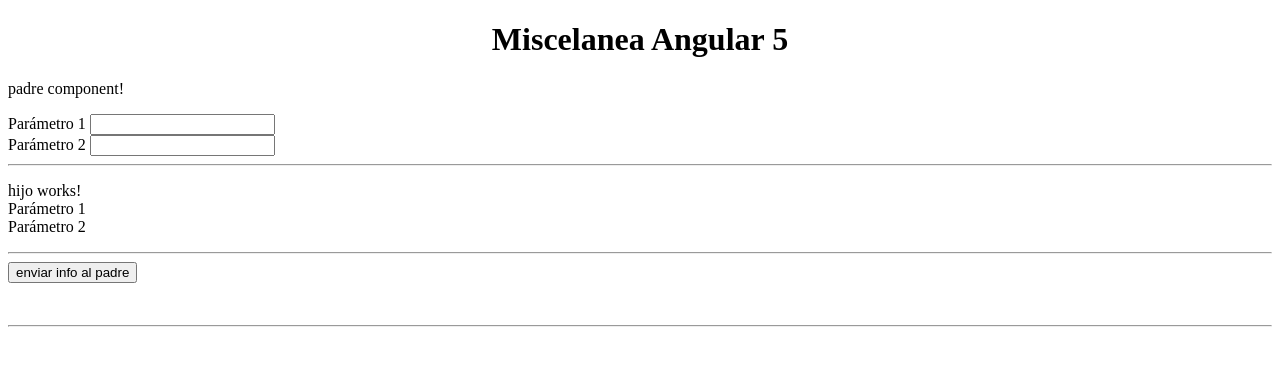
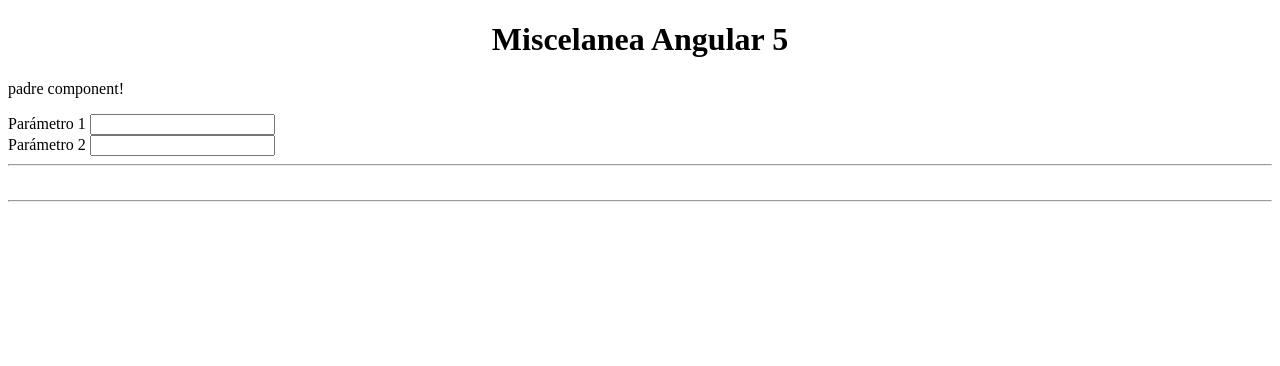
Before and after one commit to fideljosevillero/Miscelanea-Angular5, an Angular app: page / in a window 1280 px wide. Shown: the top 366 px of the page. Built offline with nearby package versions, Linux system fonts and the light colour scheme.

Commit message:
Hook 'OnDestroy'

```diff
--- a/src/app/hijo/hijo.component.html
+++ b/src/app/hijo/hijo.component.html
@@ -1,11 +1,15 @@
+<div>
 	<p>
 	  hijo works!
 	  <br/>
 	  Parámetro 1
-  <b><u>{{parametroRecibido}}</u></b>
+	  <b>
+	  	<u>{{parametroRecibido}}</u>
+	  </b>
 	  <br/>
 	  Parámetro 2
 	  <b><u>{{parametroRecibido_2}}</u></b>
 	</p>
 	<hr/>
 	<button (click)="enviarDator()">enviar info al padre</button>
+</div>
--- a/src/app/hijo/hijo.component.ts
+++ b/src/app/hijo/hijo.component.ts
@@ -1,4 +1,4 @@
-import { Component, OnInit, Input, Output, EventEmitter, OnChanges, SimpleChanges, DoCheck } from '@angular/core';
+import { Component, OnInit, Input, Output, EventEmitter, OnChanges, SimpleChanges, DoCheck, OnDestroy } from '@angular/core';
 
 // Models
 import { Cliente } from '../Models/Cliente.component';
@@ -8,7 +8,7 @@
   templateUrl: './hijo.component.html',
   styleUrls: ['./hijo.component.css']
 })
-export class HijoComponent implements OnInit, OnChanges, DoCheck {
+export class HijoComponent implements OnInit, OnChanges, DoCheck, OnDestroy {
 
   @Input('change_name') parametroRecibido: String;
   @Input() parametroRecibido_2: String;
@@ -36,6 +36,14 @@
   ngDoCheck(){
     console.log("lanzando el ngDoCheck");
   }
+
+  // Hook 4 (Antes de destruir el componente)
+  ngOnDestroy(){
+    // limpiar variables o lo que desees hacer antes que el componente sea destruido
+    console.log("componente 'hijo' se va a destruir");
+  }
+
+
   enviarDator(){
   	this.pasarDatosAlPadre.emit({
   		'nombres': this.cliente.nombres,
--- a/src/app/padre/padre.component.html
+++ b/src/app/padre/padre.component.html
@@ -10,9 +10,8 @@
 
 <hr/>
 
-<p>
-	<!-- <app-hijo [parametroRecibido] = "'texto cualquiera'"></app-hijo> -->
-	<!-- <app-hijo [parametroRecibido] = "parametro1"></app-hijo> -->
+<!-- valida la variable y genera un flag para disparar el evento 'ngOnDestroy' del componente hijo -->
+<p *ngIf="parametro1">
 	<app-hijo 	[change_name] = "parametro1"
 				[parametroRecibido_2] = "textoInput"
 				(pasarDatosAlPadre) = "verDatosDesdeHijo($event)"
```
Lines whose indentation alone changed are shown as unchanged.
